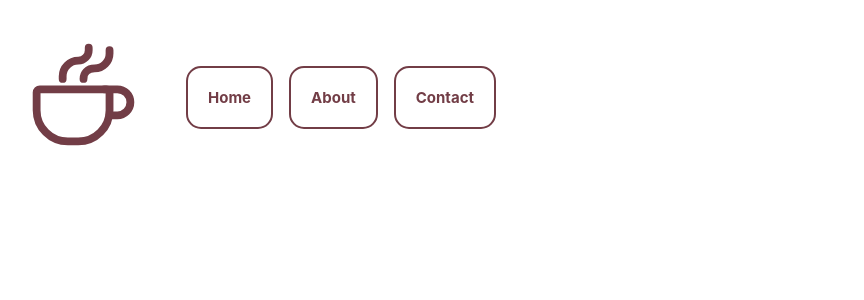
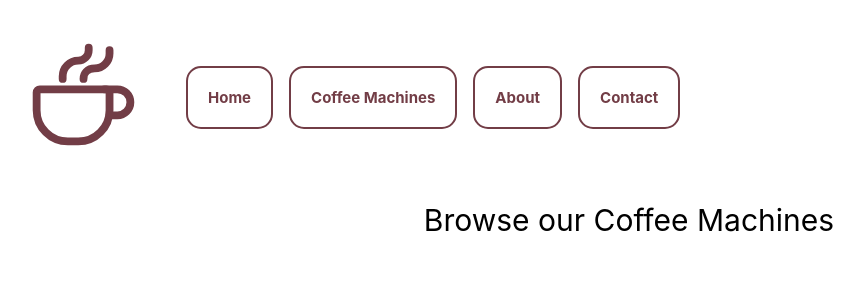
Before and after one commit to nathantotten/Vue_Coffee_Stuff, a Vue app in the folder vue-coffee-stuff/: page /machines in a window 1280 px wide. Before the commit this address had no page. Shown: the top 300 px of the page, without its empty margins (11-875 px from the left). Built offline with nearby package versions, Linux system fonts and the light colour scheme; the HTML template or start-up script is replaced by a standard one.

Commit message:
working but complaining - idk why yet

```diff
--- a/vue-coffee-stuff/package.json
+++ b/vue-coffee-stuff/package.json
@@ -15,6 +15,7 @@
     "format": "prettier --write src/"
   },
   "dependencies": {
+    "axios": "^1.7.9",
     "pinia": "^2.3.0",
     "vue": "^3.5.13",
     "vue-router": "^4.5.0"
@@ -22,6 +23,7 @@
   "devDependencies": {
     "@playwright/test": "^1.49.1",
     "@tsconfig/node22": "^22.0.0",
+    "@types/axios": "^0.14.4",
     "@types/jsdom": "^21.1.7",
     "@types/node": "^22.10.2",
     "@vitejs/plugin-vue": "^5.2.1",
--- a/vue-coffee-stuff/src/components/NavBar.vue
+++ b/vue-coffee-stuff/src/components/NavBar.vue
@@ -9,6 +9,7 @@ import { RouterLink } from 'vue-router';
     </RouterLink>
     <ul class="nav-list">
       <li><RouterLink to="/">Home</RouterLink></li>
+      <li><RouterLink to="/machines">Coffee Machines</RouterLink></li>
       <li><RouterLink to="/about">About</RouterLink></li>
       <li><RouterLink to="/contact">Contact</RouterLink></li>
     </ul>
--- a/vue-coffee-stuff/src/router/index.ts
+++ b/vue-coffee-stuff/src/router/index.ts
@@ -1,12 +1,14 @@
 import { createRouter, createWebHistory } from 'vue-router'
 import About from "@/views/About.vue"
 import Home from "@/views/Home.vue"
+import CoffeeMachines from "@/views/CoffeeMachines.vue"
 import Contact from "@/views/Contact.vue"
 
 const router = createRouter({
   history: createWebHistory(import.meta.env.BASE_URL),
   routes: [
     {path: '/', name: 'home', component: Home},
+    {path: '/machines', name: 'coffee machines', component: CoffeeMachines},
     {path: '/about', name: 'about', component: About},
     {path: '/contact', name: 'contact', component: Contact}
   ],
--- a/vue-coffee-stuff/src/views/About.vue
+++ b/vue-coffee-stuff/src/views/About.vue
@@ -1,5 +1,5 @@
 <script setup lang="ts">
-// Any script logic (optional)
+
 </script>
 
 <template>
@@ -9,7 +9,6 @@
 </template>
 
 <style scoped>
-/* Add styles specific to this view */
 .about {
   padding: 1rem;
   text-align: center;
--- /dev/null
+++ b/vue-coffee-stuff/src/views/CoffeeMachines.vue
@@ -0,0 +1,16 @@
+<script lang="ts">
+export default {}
+</script>
+
+<template>
+    <div class="machines">
+        <h1>Browse our Coffee Machines</h1>
+    </div>
+</template>
+
+<style scoped>
+.machines {
+  padding: 1rem;
+  text-align: center;
+}
+</style>
--- a/vue-coffee-stuff/src/views/Contact.vue
+++ b/vue-coffee-stuff/src/views/Contact.vue
@@ -1,5 +1,4 @@
 <script setup lang="ts">
-// Any script logic (optional)
 </script>
 
 <template>
@@ -22,7 +21,6 @@
 </template>
 
 <style scoped>
-/* Add styles specific to this view */
 .contact-page {
     margin-top: 1rem;
     padding: 1rem;
--- a/vue-coffee-stuff/src/views/Home.vue
+++ b/vue-coffee-stuff/src/views/Home.vue
@@ -1,5 +1,4 @@
 <script setup lang="ts">
-// Any script logic (optional)
 </script>
 
 <template>
@@ -9,7 +8,6 @@
 </template>
 
 <style scoped>
-/* Add styles specific to this view */
 .home {
   padding: 1rem;
   text-align: center;
```
Also changed, not shown: vue-coffee-stuff/src/api/httpClient.ts (added, +10 -0 lines), vue-coffee-stuff/src/api/services/coffeeMachineService.ts (added, +13 -0 lines), vue-coffee-stuff/src/components/CoffeeMachines.vue (deleted, +0 -14 lines), vue-coffee-stuff/src/models/types/coffeeMachine.ts (added, +15 -0 lines), 2 other files (tests, documents, lock files or other folders).
